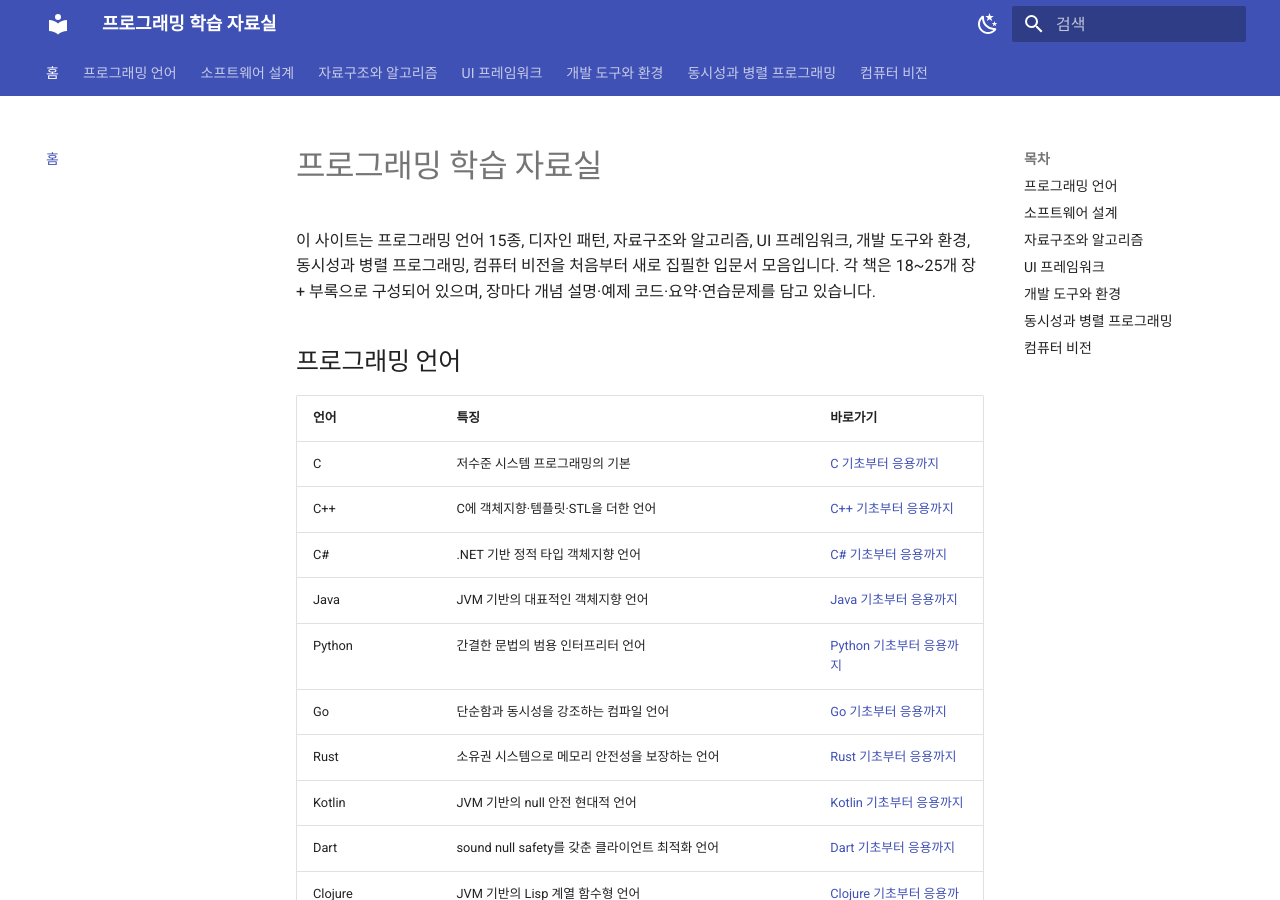
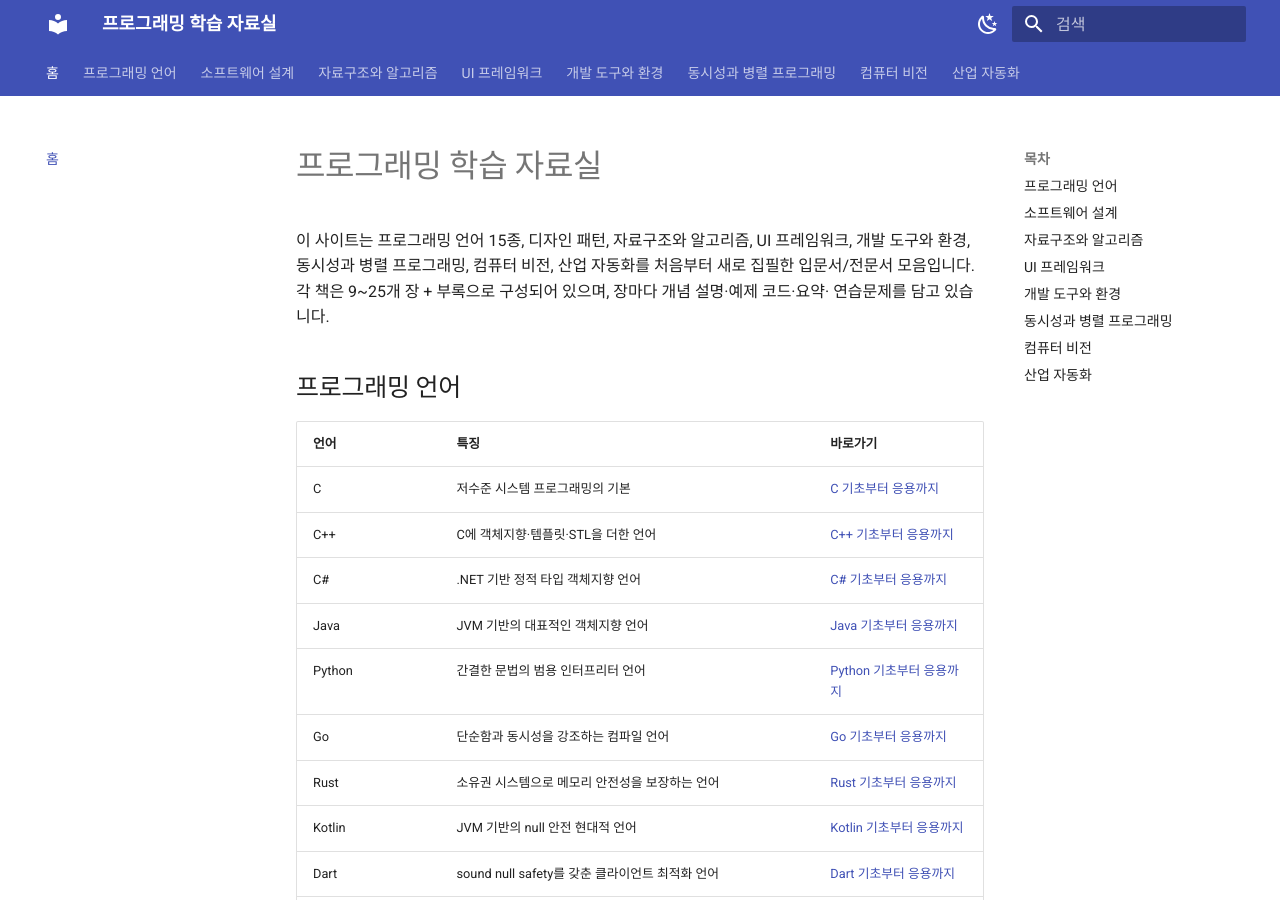
Before and after one commit to sim511777/books, an MkDocs documentation site: the page built from Programming/index.md, in a window 1280 px wide and 900 px high. Built offline with MkDocs 1.6.1 and Material for MkDocs 9.7.7, drawn with Linux system fonts in a browser that asks for light colours; some of the changed text lies outside the part shown.

Commit message:
add equipment control book to site nav and landing page

```diff
--- a/Programming/index.md
+++ b/Programming/index.md
@@ -1,8 +1,9 @@
 # 프로그래밍 학습 자료실
 
 이 사이트는 프로그래밍 언어 15종, 디자인 패턴, 자료구조와 알고리즘, UI 프레임워크, 개발 도구와
-환경, 동시성과 병렬 프로그래밍, 컴퓨터 비전을 처음부터 새로 집필한 입문서 모음입니다. 각 책은
-18~25개 장 + 부록으로 구성되어 있으며, 장마다 개념 설명·예제 코드·요약·연습문제를 담고 있습니다.
+환경, 동시성과 병렬 프로그래밍, 컴퓨터 비전, 산업 자동화를 처음부터 새로 집필한 입문서/전문서
+모음입니다. 각 책은 9~25개 장 + 부록으로 구성되어 있으며, 장마다 개념 설명·예제 코드·요약·
+연습문제를 담고 있습니다.
 
 ## 프로그래밍 언어
 
@@ -49,6 +50,10 @@
 
 - **[Python으로 배우는 OpenCV 컴퓨터 비전](OpenCV/OpenCV로배우는컴퓨터비전/00-목차.md)** — NumPy 기반 이미지 표현부터 필터링, 엣지 검출, 컨투어 분석, 특징점 매칭, 얼굴/객체 검출, 실전 프로젝트와 성능 최적화까지 실무 수준으로 다룹니다.
 
+## 산업 자동화
+
+- **[C#/.NET 장비 제어 소프트웨어 개발 전문서](EquipmentControl/장비제어소프트웨어개발/00-목차.md)** — 반도체·디스플레이 등 산업 현장의 PC 기반 장비 제어 소프트웨어를 C#/.NET으로 개발하는 실무 엔지니어를 위한 전문서입니다. 레이어드 아키텍처, 비동기/멀티스레딩, 하드웨어 통신, 모션/I/O 제어, 상태 머신과 시퀀스, WPF/MVVM HMI, SECS/GEM과 머신비전 연동까지 다룹니다.
+
 ---
 
 각 책은 기존 출판된 교재를 번역하거나 참고한 것이 아니라, 처음부터 새로 집필한 오리지널 콘텐츠입니다.
--- a/mkdocs.yml
+++ b/mkdocs.yml
@@ -80,3 +80,5 @@ nav:
       - "동시성과 병렬 프로그래밍 (C#)": Concurrency/동시성과병렬프로그래밍/00-목차.md
   - 컴퓨터 비전:
       - "OpenCV (Python)": OpenCV/OpenCV로배우는컴퓨터비전/00-목차.md
+  - 산업 자동화:
+      - "장비 제어 소프트웨어 개발 (C#/.NET)": EquipmentControl/장비제어소프트웨어개발/00-목차.md
```
